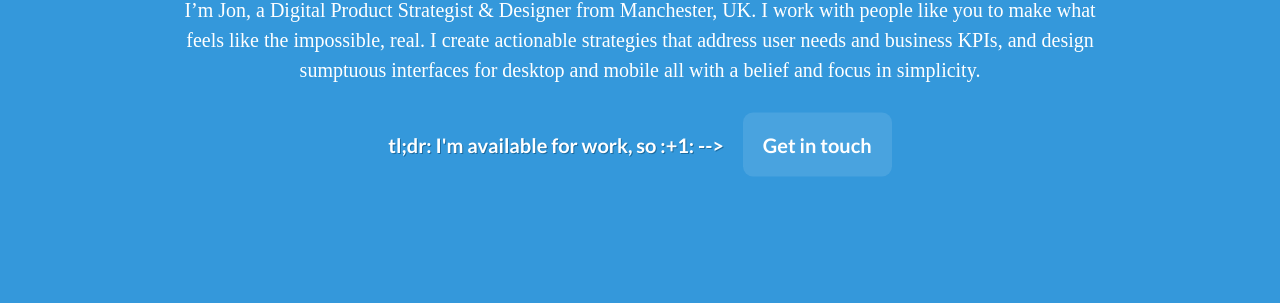
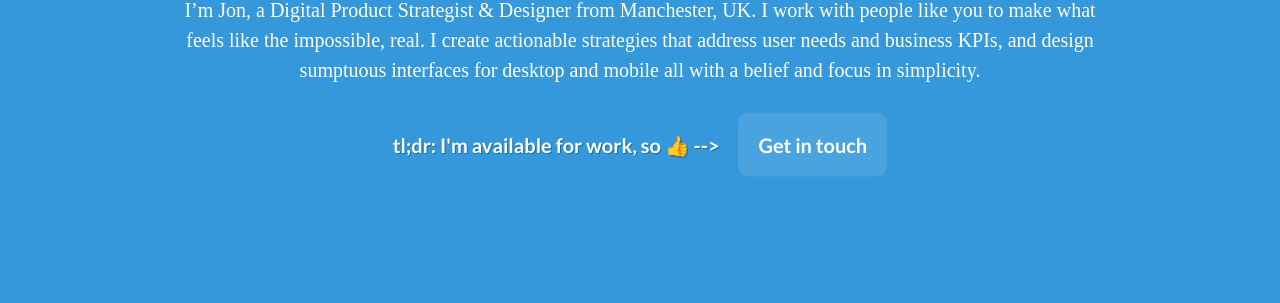
Before and after one commit to jonthebeef/jonthebeef.github.io, a Jekyll site: the page built from index.html, in a window 1280 px wide and 900 px high, scrolled down 393 px. Shown: the part 127-430 px from the top of the window. Built offline with Jekyll 4.4.1, drawn with Linux system fonts in a browser that asks for light colours; emoji names are drawn with the system emoji font; some web fonts are replaced; part of the change alters nothing that is shown.

Commit message:
emoji fixed

```diff
--- a/_config.yml
+++ b/_config.yml
@@ -32,12 +32,6 @@ google_analytics: UA—82044029-1
 gems:
   - jemoji
 
-gems:
-  - jekyll-seo-tag
-
-gems:
-  - jekyll-sitemap
-
 assets:
   autoprefixer:
     browsers:
```
